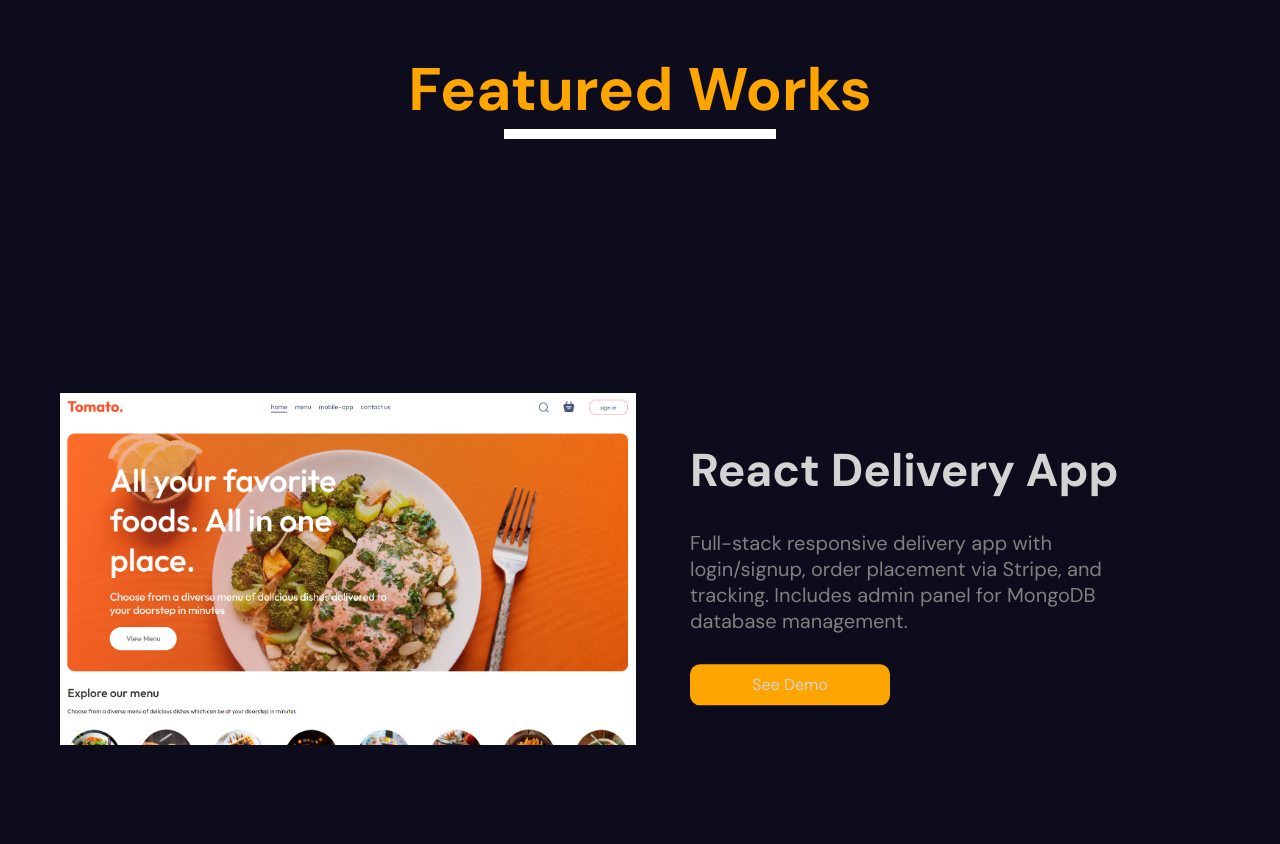
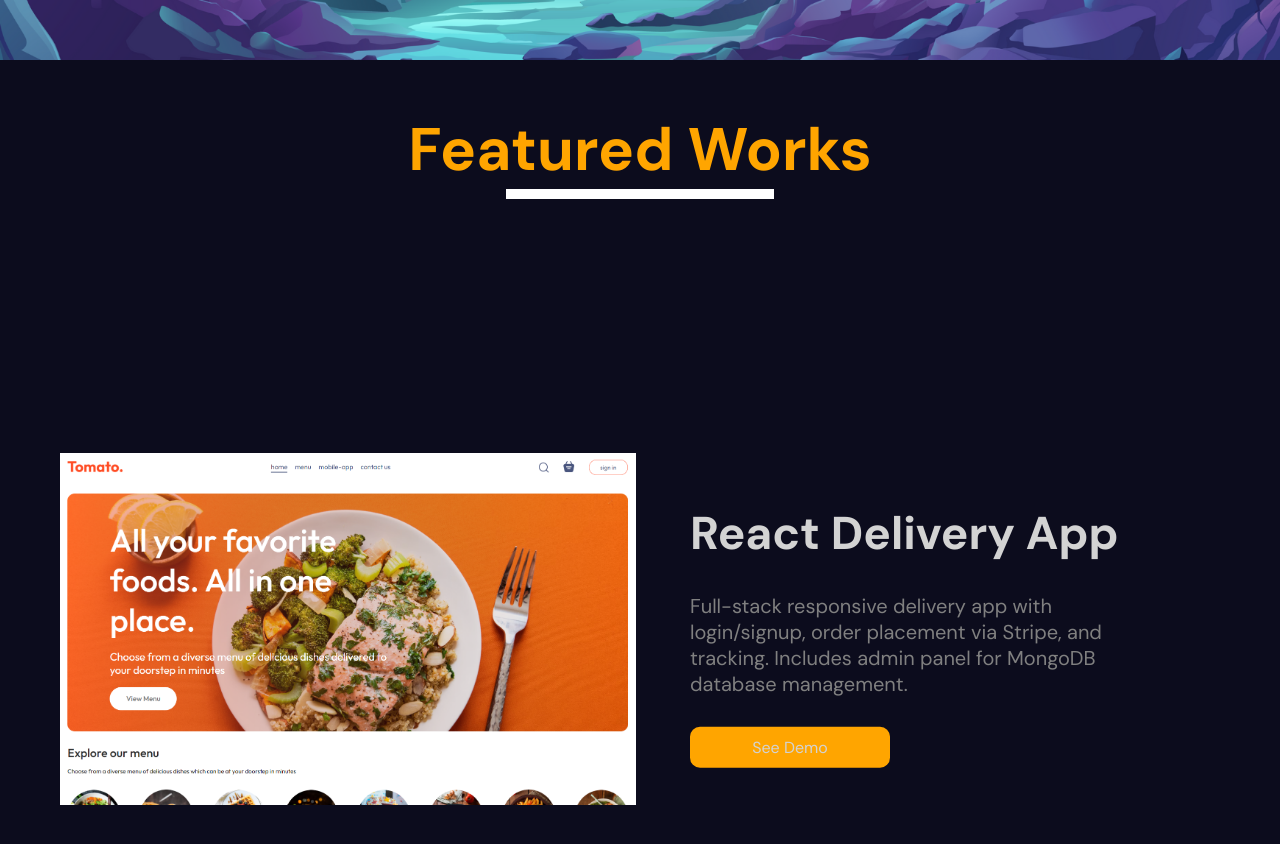
Before and after one commit to rcuthbertson25/portfolio-main, a React (Vite) app: page / in a window 1280 px wide. Shown: the part 3140-3984 px from the top of the page. Built offline with nearby package versions, Linux system fonts and the light colour scheme.

Commit message:
Major formatting/functionality changes for mobile devices

```diff
--- a/src/app.scss
+++ b/src/app.scss
@@ -22,7 +22,7 @@
 
 section{
     height: 100vh;
-    scroll-snap-align: center;
+    scroll-snap-align: start;
 }
 
 @mixin mobile {
--- a/src/components/contact/contact.scss
+++ b/src/components/contact/contact.scss
@@ -90,7 +90,7 @@
                 align-items: center;
                 margin-top: 20px;
                 padding-left: 0px;
-                margin-top: -10px;
+                margin-top: 100px;
             }
 
             h1 {
@@ -143,6 +143,10 @@
                 gap: 20px;
                 padding-right: 30px;
 
+                @include mobile{
+                    padding-right: 0px;
+                }
+
                 input, textArea {
                     padding: 20px;
                     background-color: transparent;
--- a/src/components/hero/Hero.jsx
+++ b/src/components/hero/Hero.jsx
@@ -1,6 +1,6 @@
+import { Link } from "react-scroll"
 import "./hero.scss"
 import { motion } from "framer-motion"
-import { Link } from "react-scroll/modules"
 
 const textVariants = {
     initial: {
--- a/src/components/hero/hero.scss
+++ b/src/components/hero/hero.scss
@@ -28,8 +28,7 @@
                 font-size: 88px;
             }
 
-            .buttons{
-                button, a{
+            .buttons a {
                 padding: 20px;
                 border: 1px solid white;
                 border-radius: 10px;
@@ -39,8 +38,11 @@
                 cursor: pointer;
                 font-weight: 300;
             }
+
+            .buttons a:hover {
+                background-color: white;
+                color: rebeccapurple;
             }
-
 
             img{
                 width: 50px;
@@ -66,7 +68,7 @@
     }
 
 }
-@media (max-width:1300px) {
+@media (max-width:1920px) {
     .hero{
         height: calc(100vh - 100px);
         overflow: hidden;
--- a/src/components/portfolio/portfolio.scss
+++ b/src/components/portfolio/portfolio.scss
@@ -102,7 +102,7 @@
             font-size: 30px;
 
             @include mobile{
-                padding-top: calc(100vh - 100px);
+                padding-top: 300px;
                 font-size: 24px;
             }
 
@@ -151,7 +151,7 @@
                     @include mobile{
                         width: 100%;
                         max-height: 300px;
-                        margin-top: 0px;
+                        margin-top: 100px;
                         height: 50%;
                     }
 
@@ -178,12 +178,13 @@
                         transform: none !important;
                         padding: 10px;
                         padding-top: 0px;
-                        margin-top:-35px;
+                        margin-top: 0px;
                         align-items: center;
                         text-align: center;
                         gap: 30px;
                         margin-right: 0px;
                         padding-left: 0px;
+                        margin-left: 0px;
                     }
 
                     h2{
@@ -209,6 +210,11 @@
                         width: 200px;
                         text-decoration: none;
                         text-align: center;
+
+                        @include mobile{
+                            display: inline-block;
+                            cursor: pointer;
+                        }
                     }
                     .button-gray{
                         background-color: gray;
--- a/src/components/sidebar/sidebar.scss
+++ b/src/components/sidebar/sidebar.scss
@@ -81,6 +81,10 @@
                 justify-content: center;
                 gap: 20px;
 
+                @include mobile {
+                    margin-top: -350px;
+                }
+
                 a{
                     font-size: 30px;
 
--- a/src/components/skills/skills.css
+++ b/src/components/skills/skills.css
@@ -8,7 +8,7 @@
   border-radius: 64px;
   text-align: center;
   padding: 25px 50px;
-  margin-top: -60px;
+  margin-top: 0px;
 }
 
 .skill h2 {
@@ -127,6 +127,7 @@
   .tools {
     flex-direction: column;
     align-items: center;
+    padding-top: 50px;
   }
 
   .tools h2 {
@@ -135,7 +136,7 @@
 
   .section {
     margin: 0px 0;
-    margin-bottom: 20px;
+    margin-bottom: 30px;
     display: flex;
     flex-direction: column;
     align-items: center;
```
Lines whose indentation alone changed are shown as unchanged.
